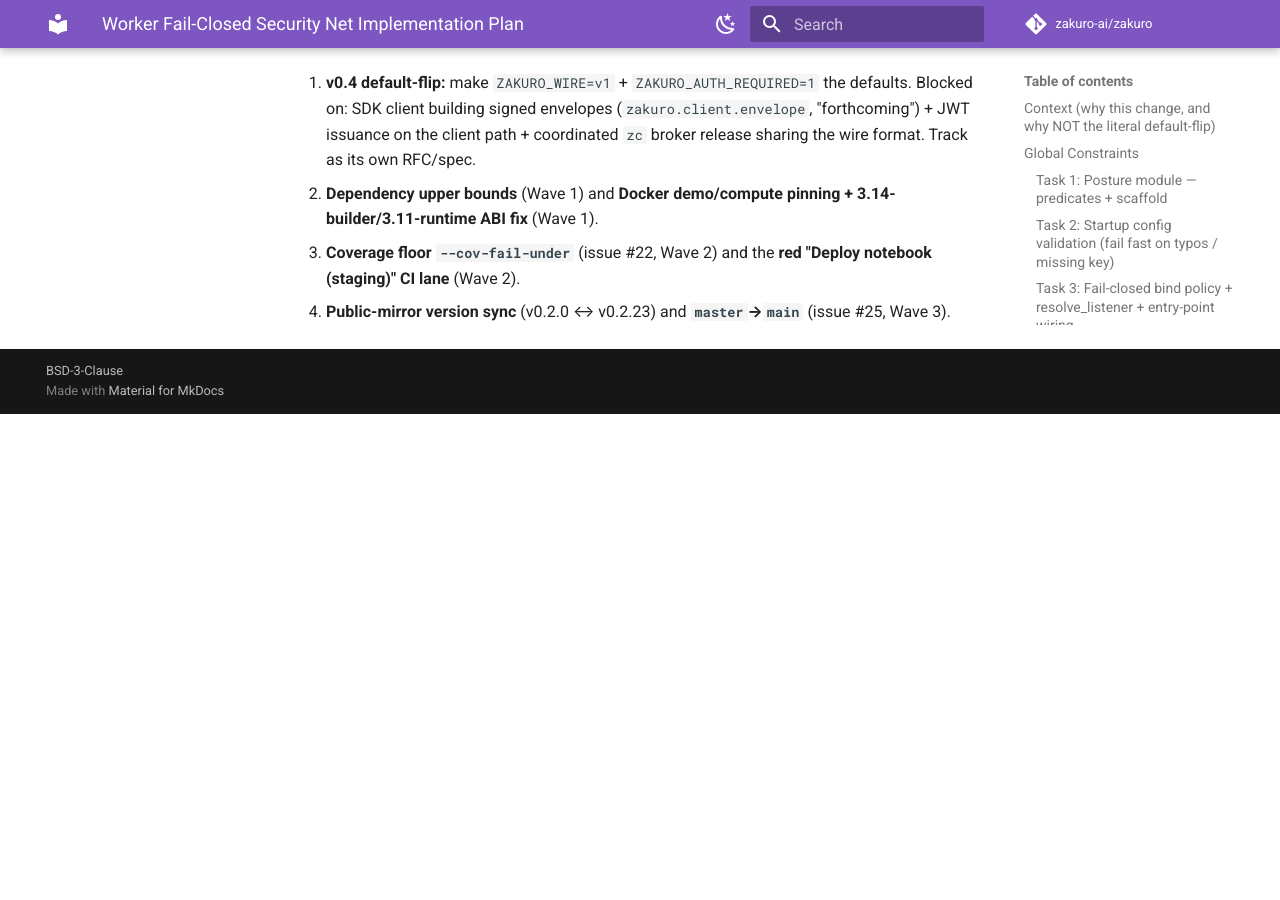
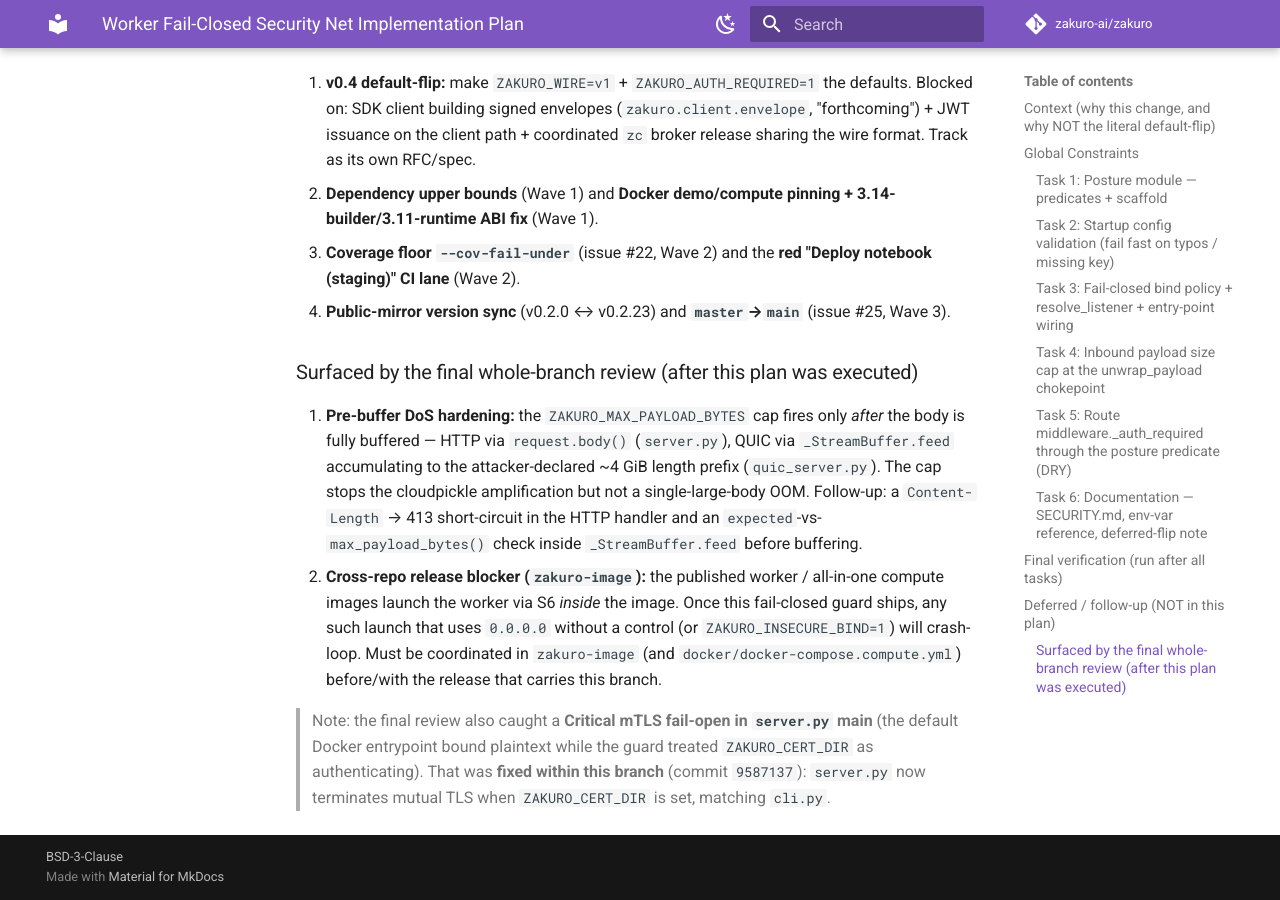
Before and after one commit to zakuro-ai/zakuro, an MkDocs documentation site: the page built from docs/superpowers/plans/2026-06-27-worker-failclosed-security-defaults.md, in a window 1280 px wide and 900 px high, scrolled down 18802 px. Built offline with MkDocs 1.6.1 and Material for MkDocs 9.7.7, drawn with Linux system fonts in a browser that asks for light colours; comment, search, counter and statistics services are not loaded; the version menu is left out; before the commit the page ends 19216 px from its top, so only the background shows below that.

Commit message:
docs(security): record final-review follow-ups (pre-buffer DoS, cross-repo image, server.py mTLS fix)
Co-Authored-By: Claude Opus 4.8 (1M context) <noreply@anthropic.com>

```diff
--- a/docs/superpowers/plans/2026-06-27-worker-failclosed-security-defaults.md
+++ b/docs/superpowers/plans/2026-06-27-worker-failclosed-security-defaults.md
@@ -874,3 +874,10 @@ These are intentionally out of scope — they require cross-repo coordination or
 2. **Dependency upper bounds** (Wave 1) and **Docker demo/compute pinning + 3.14-builder/3.11-runtime ABI fix** (Wave 1).
 3. **Coverage floor `--cov-fail-under`** (issue #22, Wave 2) and the **red "Deploy notebook (staging)" CI lane** (Wave 2).
 4. **Public-mirror version sync** (v0.2.0 ↔ v0.2.23) and **`master`→`main`** (issue #25, Wave 3).
+
+### Surfaced by the final whole-branch review (after this plan was executed)
+
+5. **Pre-buffer DoS hardening:** the `ZAKURO_MAX_PAYLOAD_BYTES` cap fires only *after* the body is fully buffered — HTTP via `request.body()` (`server.py`), QUIC via `_StreamBuffer.feed` accumulating to the attacker-declared ~4 GiB length prefix (`quic_server.py`). The cap stops the cloudpickle amplification but not a single-large-body OOM. Follow-up: a `Content-Length` → 413 short-circuit in the HTTP handler and an `expected`-vs-`max_payload_bytes()` check inside `_StreamBuffer.feed` before buffering.
+6. **Cross-repo release blocker (`zakuro-image`):** the published worker / all-in-one compute images launch the worker via S6 *inside* the image. Once this fail-closed guard ships, any such launch that uses `0.0.0.0` without a control (or `ZAKURO_INSECURE_BIND=1`) will crash-loop. Must be coordinated in `zakuro-image` (and `docker/docker-compose.compute.yml`) before/with the release that carries this branch.
+
+> Note: the final review also caught a **Critical mTLS fail-open in `server.py` main** (the default Docker entrypoint bound plaintext while the guard treated `ZAKURO_CERT_DIR` as authenticating). That was **fixed within this branch** (commit `9587137`): `server.py` now terminates mutual TLS when `ZAKURO_CERT_DIR` is set, matching `cli.py`.
```
